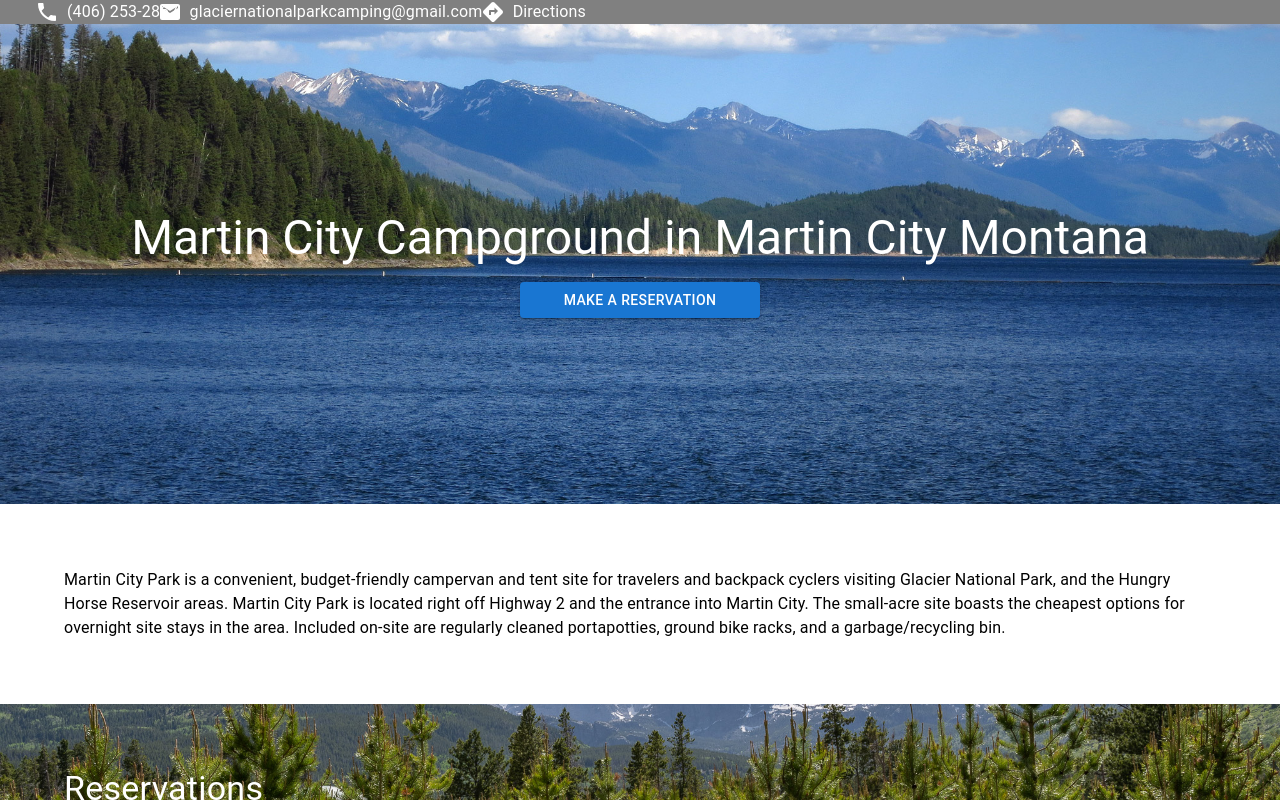
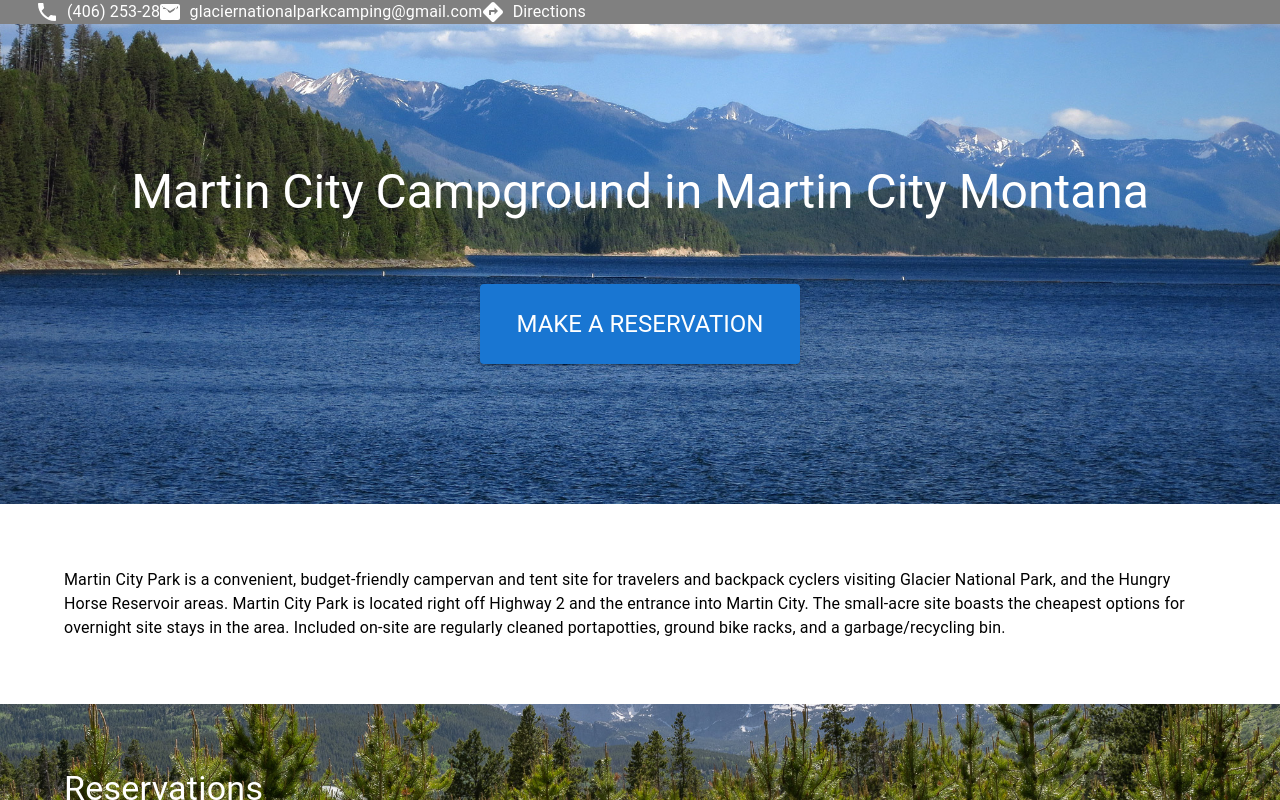
Before and after one commit to SABaltz/martin-city, a React (Create React App) app: page / in a window 1280 px wide. Shown: the top 800 px of the page. Built offline with nearby package versions, Linux system fonts and the light colour scheme.

Commit message:
Fix Button

```diff
--- a/src/components/home/Home.jsx
+++ b/src/components/home/Home.jsx
@@ -19,9 +19,12 @@
                 }}
             >
                 <Stack sx={{...centerVertHoriz, margin: '4rem 4rem', textAlign: 'center'}}>
-                    <Typography variant={'h3'} sx={{color: 'white'}}>Martin City Campground in Martin City
+                    <Typography variant={'h3'} sx={{color: 'white', paddingBottom: '4rem'}}>Martin City Campground in
+                        Martin City
                         Montana</Typography>
-                    <Button variant={'contained'} sx={{marginTop: '1rem', width: '15rem'}}>Make a Reservation</Button>
+                    <Button variant={'contained'} sx={{width: '20rem', height: '5rem'}}><Typography variant={'h5'} sx={{
+                        color: 'white',
+                    }}>Make A Reservation</Typography></Button>
                 </Stack>
             </Box>
 
```
